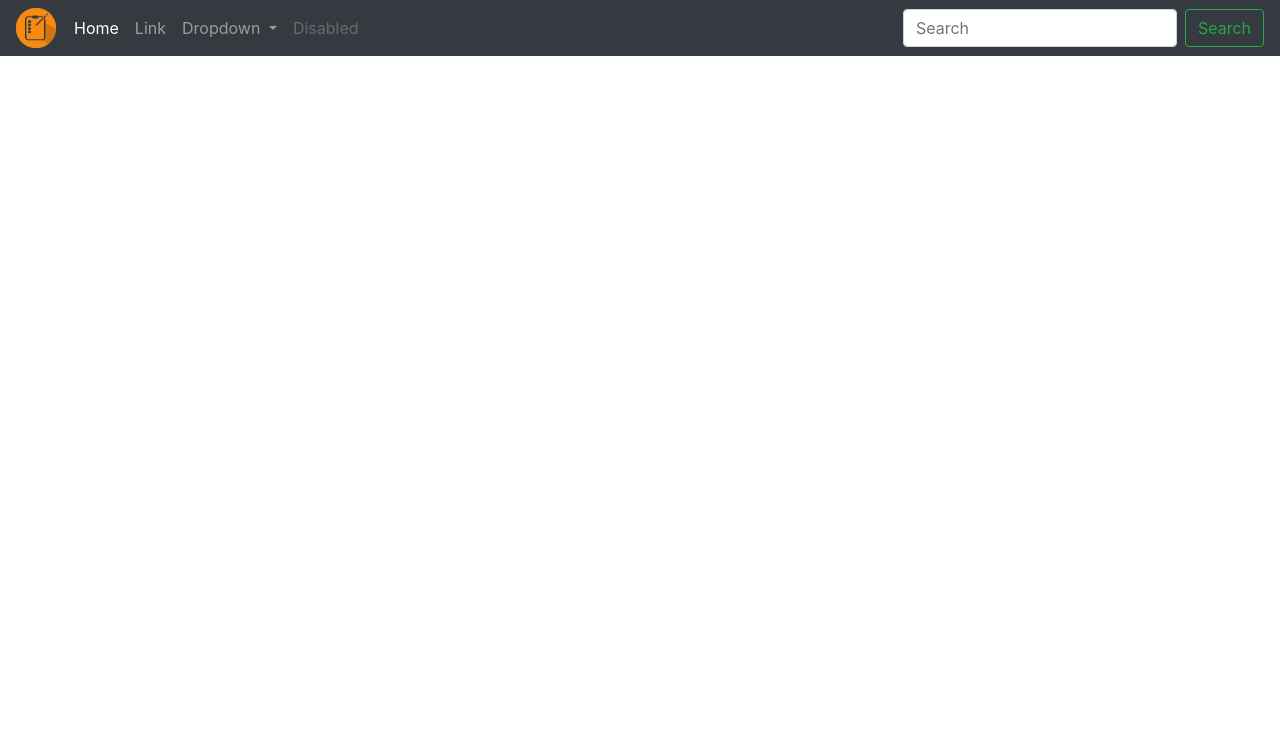
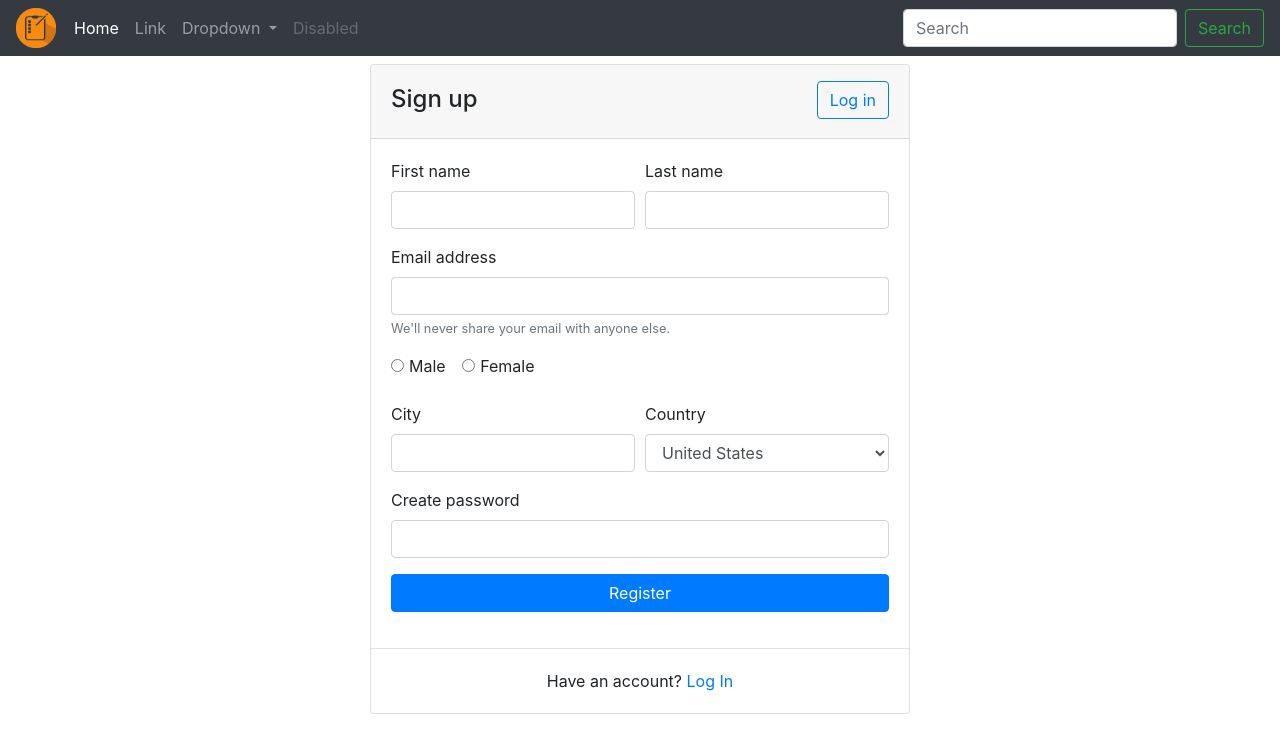
Before and after one commit to Qianhao96/CITS-3403, a Flask app: page /account_creation in a window 1280 px wide. Shown: the top 753 px of the page. Run offline with Flask 2, Linux system fonts and the light colour scheme; some libraries are stand-ins or nearby versions.

Commit message:
registration form

```diff
--- a/templates/account_creation.html
+++ b/templates/account_creation.html
@@ -1 +1,70 @@
 {% extends 'base.html' %}
+
+{% block content %}
+<div class="container mt-2">
+	<div class="row justify-content-center">
+		<div class="col-md-6">
+			<div class="card">
+				<header class="card-header">
+					<a href="" class="float-right btn btn-outline-primary mt-1">Log in</a>
+					<h4 class="card-title mt-2">Sign up</h4>
+				</header>
+				<article class="card-body">
+					<form>
+						<div class="form-row">
+							<div class="col form-group">
+								<label>First name </label>
+							  	<input type="text" class="form-control" placeholder="">
+							</div> <!-- form-group end.// -->
+							<div class="col form-group">
+								<label>Last name</label>
+							  	<input type="text" class="form-control" placeholder=" ">
+							</div> <!-- form-group end.// -->
+						</div> <!-- form-row end.// -->
+						<div class="form-group">
+							<label>Email address</label>
+							<input type="email" class="form-control" placeholder="">
+							<small class="form-text text-muted">We'll never share your email with anyone else.</small>
+						</div> <!-- form-group end.// -->
+						<div class="form-group">
+							<label class="form-check form-check-inline">
+							    <input class="form-check-input" type="radio" name="gender" value="option1">
+							    <span class="form-check-label"> Male </span>
+							</label>
+							<label class="form-check form-check-inline">
+							    <input class="form-check-input" type="radio" name="gender" value="option2">
+							    <span class="form-check-label"> Female</span>
+							</label>
+						</div> <!-- form-group end.// -->
+						<div class="form-row">
+							<div class="form-group col-md-6">
+							    <label>City</label>
+							    <input type="text" class="form-control">
+							</div> <!-- form-group end.// -->
+							<div class="form-group col-md-6">
+							    <label>Country</label>
+							    <select id="inputState" class="form-control">
+							     	<option> Choose...</option>
+							        <option>Uzbekistan</option>
+							        <option>Russia</option>
+							        <option selected="">United States</option>
+							        <option>India</option>
+							        <option>Afganistan</option>
+							    </select>
+							</div> <!-- form-group end.// -->
+						</div> <!-- form-row.// -->
+						<div class="form-group">
+							<label>Create password</label>
+						    <input class="form-control" type="password">
+						</div> <!-- form-group end.// -->
+					    <div class="form-group">
+					        <button type="submit" class="btn btn-primary btn-block"> Register  </button>
+					    </div> <!-- form-group// -->
+					</form>
+				</article> <!-- card-body end .// -->
+				<div class="border-top card-body text-center">Have an account? <a href="">Log In</a></div>
+			</div> <!-- card.// -->
+		</div> <!-- col.//-->
+	</div> <!-- row.//-->
+</div>
+{% endblock content %}
--- a/templates/base.html
+++ b/templates/base.html
@@ -1,7 +1,10 @@
 <!DOCTYPE html>
 <html>
 <head>
+
+	<!-- Boostrap, jQuery and Fonts -->
 	<link rel="stylesheet" href="https://stackpath.bootstrapcdn.com/bootstrap/4.3.1/css/bootstrap.min.css" integrity="sha384-ggOyR0iXCbMQv3Xipma34MD+dH/1fQ784/j6cY/iJTQUOhcWr7x9JvoRxT2MZw1T" crossorigin="anonymous">
+	<link rel="stylesheet" href="https://use.fontawesome.com/releases/v5.0.8/css/all.css">
 	<script src="https://code.jquery.com/jquery-3.3.1.slim.min.js" integrity="sha384-q8i/X+965DzO0rT7abK41JStQIAqVgRVzpbzo5smXKp4YfRvH+8abtTE1Pi6jizo" crossorigin="anonymous"></script>
 	<script src="https://cdnjs.cloudflare.com/ajax/libs/popper.js/1.14.7/umd/popper.min.js" integrity="sha384-UO2eT0CpHqdSJQ6hJty5KVphtPhzWj9WO1clHTMGa3JDZwrnQq4sF86dIHNDz0W1" crossorigin="anonymous"></script>
 	<script src="https://stackpath.bootstrapcdn.com/bootstrap/4.3.1/js/bootstrap.min.js" integrity="sha384-JjSmVgyd0p3pXB1rRibZUAYoIIy6OrQ6VrjIEaFf/nJGzIxFDsf4x0xIM+B07jRM" crossorigin="anonymous"></script>
```
